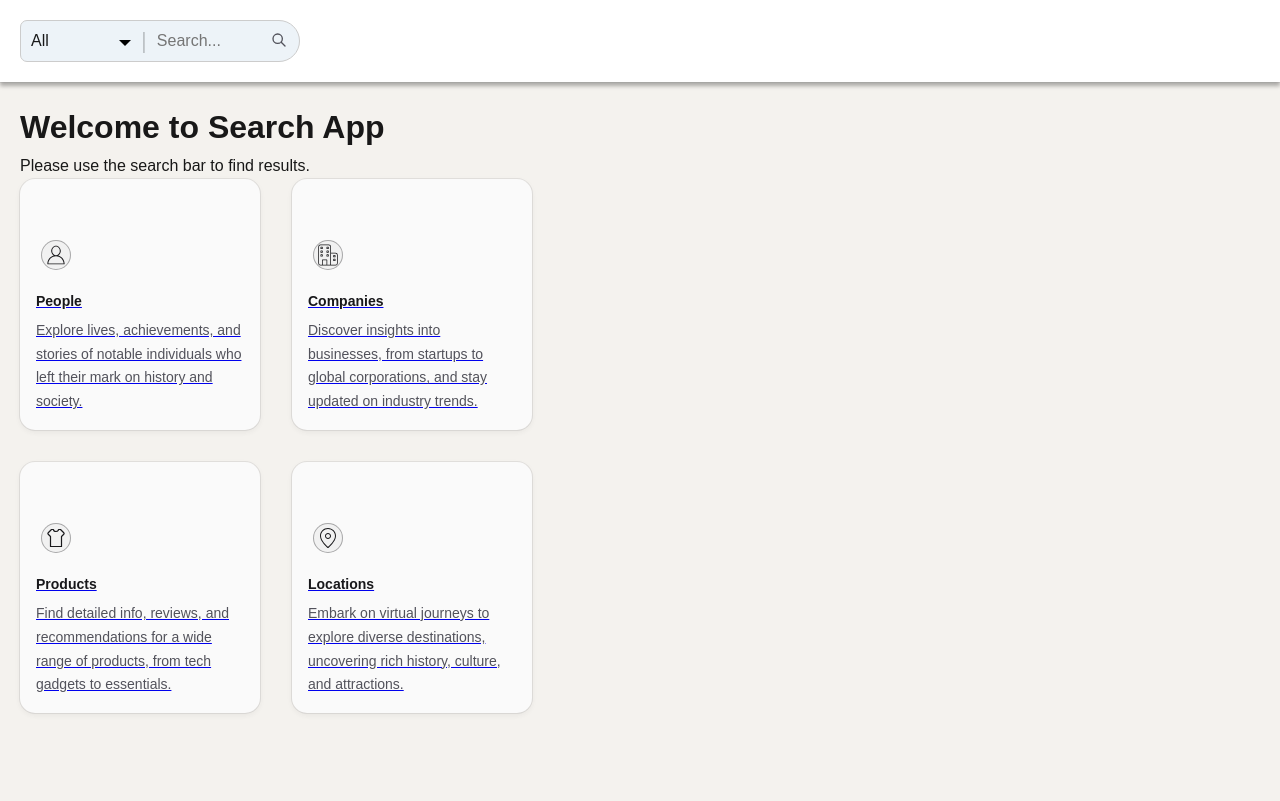
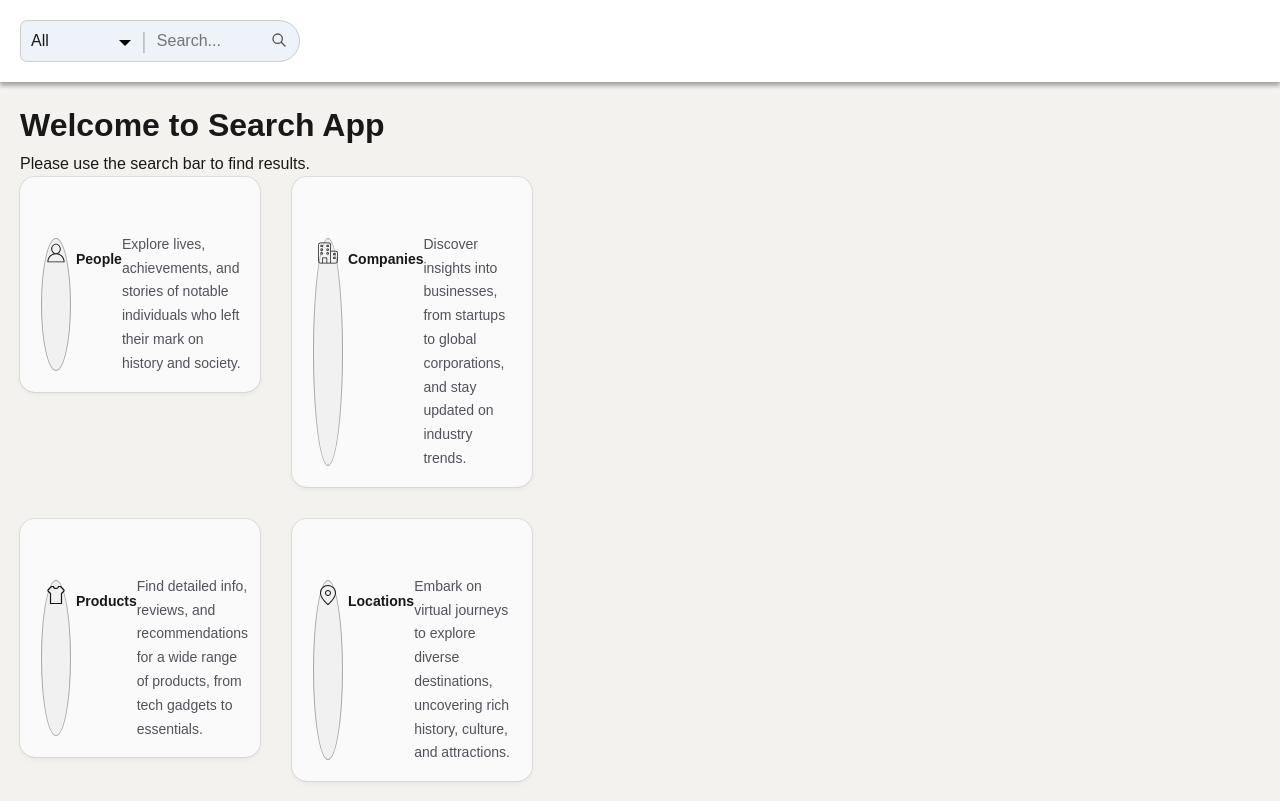
Before and after one commit to ZahraMirali/vue3-search-app, a Vue app: page / in a window 1280 px wide. Built offline with nearby package versions, Linux system fonts and the light colour scheme.

Commit message:
UI Design

```diff
--- a/src/App.vue
+++ b/src/App.vue
@@ -40,6 +40,6 @@
 }
 
 main {
-  padding: 20px;
+  padding: 100px 20px 20px;
 }
 </style>
--- a/src/assets/main.css
+++ b/src/assets/main.css
@@ -5,6 +5,7 @@
   --color-background-canvas: #f4f2ee;
   --color-background: #ffffff;
   --color-text: rgb(0 0 0/0.9);
+  --color-text-gray: rgb(0 0 0/0.6);
 
   --corner-radius-small: 0.4rem;
   --corner-radius-medium: 0.8rem;
@@ -14,7 +15,7 @@
 
   --border-width-small: 0.0625rem;
 
-  --color-border-faint : rgb(140 140 140/0.2);
+  --color-border-faint: rgb(140 140 140/0.2);
   --elevation-flat: none;
   --elevation-lined: 0px 0px 0px 1px var(--color-border-faint);
   /*--elevation-raised: var(--elevation-lined),0px 4px 4px var(--color-shadow);*/
@@ -38,8 +39,6 @@
 
 body {
   min-height: 100vh;
-  /*width: -moz-fit-content;*/
-  /*width: fit-content;*/
   font-family: Arial, serif;
   line-height: 1.6;
   text-rendering: optimizeLegibility;
@@ -48,7 +47,6 @@
 }
 
 #app {
-  /*width: max-content;*/
 }
 
 body,
@@ -60,3 +58,15 @@
 p {
   color: var(--color-text);
 }
+
+a,
+a:visited,
+a:hover {
+  color: var(--color-text);
+  text-decoration-color: var(--color-text);
+  text-decoration: none;
+}
+
+a:hover {
+  text-decoration: underline;
+}
--- a/src/components/CustomSelect.vue
+++ b/src/components/CustomSelect.vue
@@ -32,7 +32,7 @@
 const emit = defineEmits(['input'])
 
 function getSelectedOption() {
-  return props.options.find(item => item.value === props.value) || { label: 'All', value: "all" }
+  return props.options.find((item) => item.value === props.value) || { label: 'All', value: 'all' }
 }
 
 function toggleDropdown() {
@@ -75,7 +75,7 @@
   right: 0;
   z-index: 10;
   background-color: white;
-  margin-top: 0rem;
+  margin-top: 0;
   box-shadow: 0.625rem 0.625rem 3.75rem -1rem rgba(0, 0, 0, 0.6);
   -webkit-box-shadow: 0.625rem 0.625rem 3.75rem -1rem rgba(0, 0, 0, 0.6);
   -moz-box-shadow: 0.625rem 0.625rem 3.75rem -1rem rgba(0, 0, 0, 0.6);
--- /dev/null
+++ b/src/components/PeopleCard.vue
@@ -0,0 +1,54 @@
+<template>
+  <div class="card">
+    <div class="icon">
+      <component :is="result.sexType === 'male' ? MaleIcon : FemaleIcon" />
+    </div>
+    <div class="details">
+      <router-link :to="`/${type}/${result.slug}`">
+        <span class="title">{{ result.firstName }} {{ result.lastName }}</span>
+      </router-link>
+      <div class="subtitle">{{ result.jobTitle }}</div>
+      <div class="bio">{{ result.bio }}</div>
+    </div>
+  </div>
+</template>
+
+<script setup>
+import MaleIcon from './icons/IconMale.vue'
+import FemaleIcon from './icons/IconFemale.vue'
+import { defineProps } from 'vue'
+
+defineProps({
+  result: Object,
+  type: String
+})
+</script>
+
+<style>
+.card {
+  display: flex;
+}
+
+.card .icon {
+  display: flex;
+  flex-direction: row;
+}
+
+.card .details {
+  margin-left: 6px;
+}
+
+.card .details .title {
+  font-size: 1rem;
+  font-weight: bold;
+}
+
+.card .details .subtitle {
+  font-size: 0.8rem;
+  color: var(--color-text);
+}
+.card .details .bio {
+  font-size: 0.8rem;
+  color: var(--color-text-gray);
+}
+</style>
--- a/src/components/PersonCard.vue
+++ /dev/null
@@ -1,27 +0,0 @@
-<template>
-  <div class="card">
-    <div class="card-header">
-      <div class="sex-icon">
-        <component :is="result.sexType === 'male' ? MaleIcon : FemaleIcon" />
-      </div>
-      <div class="title-container">
-        <router-link :to="`/${type}/${result.slug}`">
-          <div class="title">{{ result.firstName }} {{ result.lastName }}</div>
-        </router-link>
-        <div class="job-title">{{ result.jobTitle }}</div>
-      </div>
-    </div>
-    <div class="bio">{{ result.bio }}</div>
-  </div>
-</template>
-
-<script setup>
-import MaleIcon from './icons/IconMale.vue'
-import FemaleIcon from './icons/IconFemale.vue'
-import { defineProps } from 'vue'
-
-defineProps({
-  result: Object,
-  type: String
-})
-</script>
--- a/src/components/SearchBar.vue
+++ b/src/components/SearchBar.vue
@@ -28,12 +28,10 @@
 const selectedCategory = ref(route.params.type || 'all')
 const searchTerm = ref(route.query.keywords || '')
 
-
 watch(route, () => {
-  selectedCategory.value = route.params.type || 'all';
-  searchTerm.value = route.query.keywords || '';
+  selectedCategory.value = route.params.type || 'all'
+  searchTerm.value = route.query.keywords || ''
 })
-
 
 function onInput(event) {
   selectedCategory.value = event
@@ -41,8 +39,9 @@
 }
 
 function submitSearchForm() {
-  const searchRoute = `/${selectedCategory.value}${searchTerm.value ? '/?keywords=' + searchTerm.value : ''
-    }`
+  const searchRoute = `/${selectedCategory.value}${
+    searchTerm.value ? '/?keywords=' + searchTerm.value : ''
+  }`
   router.push(searchRoute)
 }
 </script>
@@ -56,6 +55,7 @@
   padding: 1.25rem;
   width: 100%;
   background-color: white;
+  position: fixed;
 }
 
 .search-box-with-category {
--- a/src/views/SearchResults.vue
+++ b/src/views/SearchResults.vue
@@ -9,8 +9,11 @@
           <component :is="getCardComponent(type)" :result="item" :type="type" />
         </li>
       </ul>
-      <router-link v-if="result.data.length < result.totalCount" :to="`/${type}${generateSearchRoute}`"
-        class="see-all-link">
+      <router-link
+        v-if="result.data.length < result.totalCount"
+        :to="`/${type}${generateSearchRoute}`"
+        class="see-all-link"
+      >
         See all {{ type }} results
       </router-link>
     </div>
@@ -18,7 +21,7 @@
 </template>
 
 <script setup>
-import PersonCard from '../components/PersonCard.vue'
+import PersonCard from '../components/PeopleCard.vue'
 import CompanyCard from '../components/CompanyCard.vue'
 import ProductCard from '../components/ProductCard.vue'
 import LocationCard from '../components/LocationCard.vue'
@@ -93,7 +96,7 @@
 .result-type {
   font-weight: 600;
   font-size: 1.6rem;
-  color: rgba(0, 0, 0, 0.9);
+  color: var(--color-text);
 }
 
 .result-list {
```
Also changed, not shown: src/views/Home.vue (line endings or trailing spaces).
